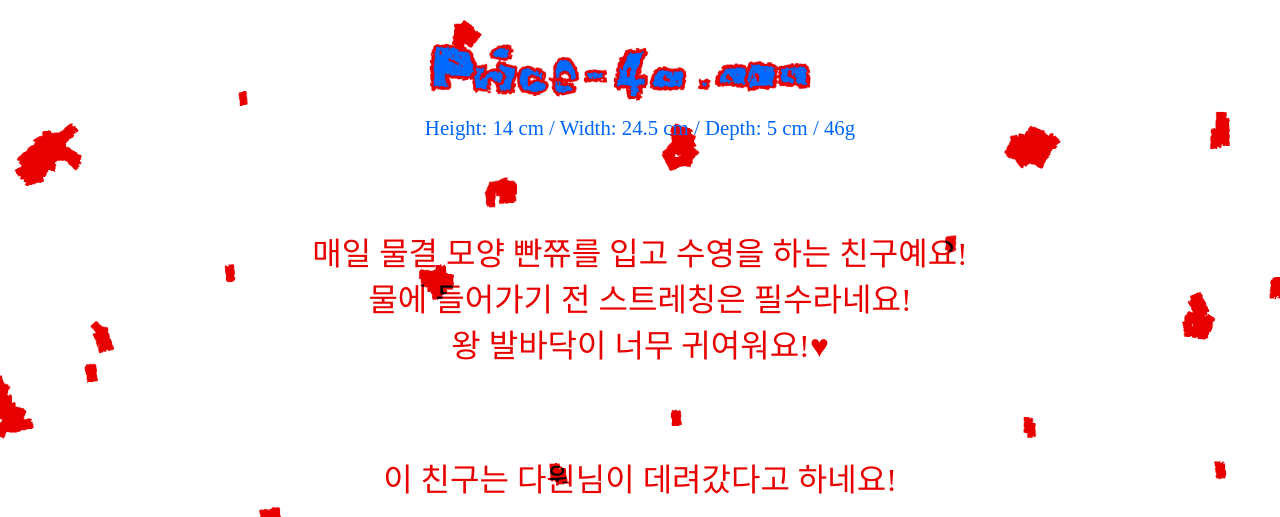
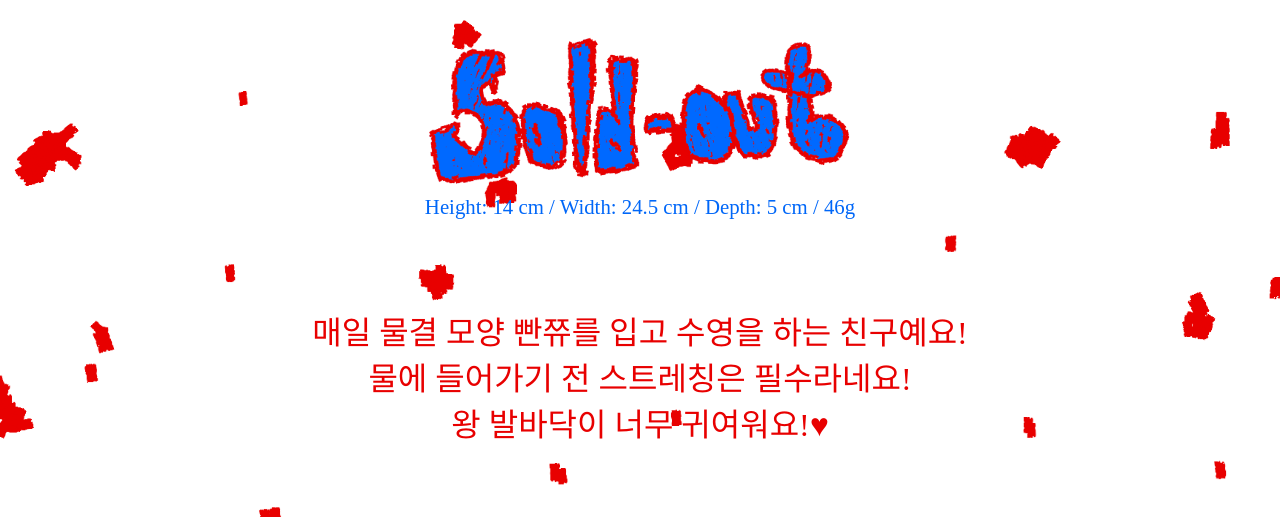
Before and after one commit to hyodoreu/Needle-Felt-Friends, a plain HTML site: page 3.html in a window 1280 px wide. Shown: the part 583-1100 px from the top of the page. Drawn offline with Linux system fonts and the light colour scheme; a web font is replaced by a local one.

Commit message:
Update 3.html

```diff
--- a/3.html
+++ b/3.html
@@ -181,7 +181,7 @@
             <img id="change-image" src="img/three-1.png" alt="Image" />
         </div>
         <div class="detail">
-            <img src="price/4.png">
+            <img src="soldout.png">
             <p class="size">
                 Height: 14 cm / Width: 24.5 cm / Depth: 5 cm / 46g
             </p>
```
